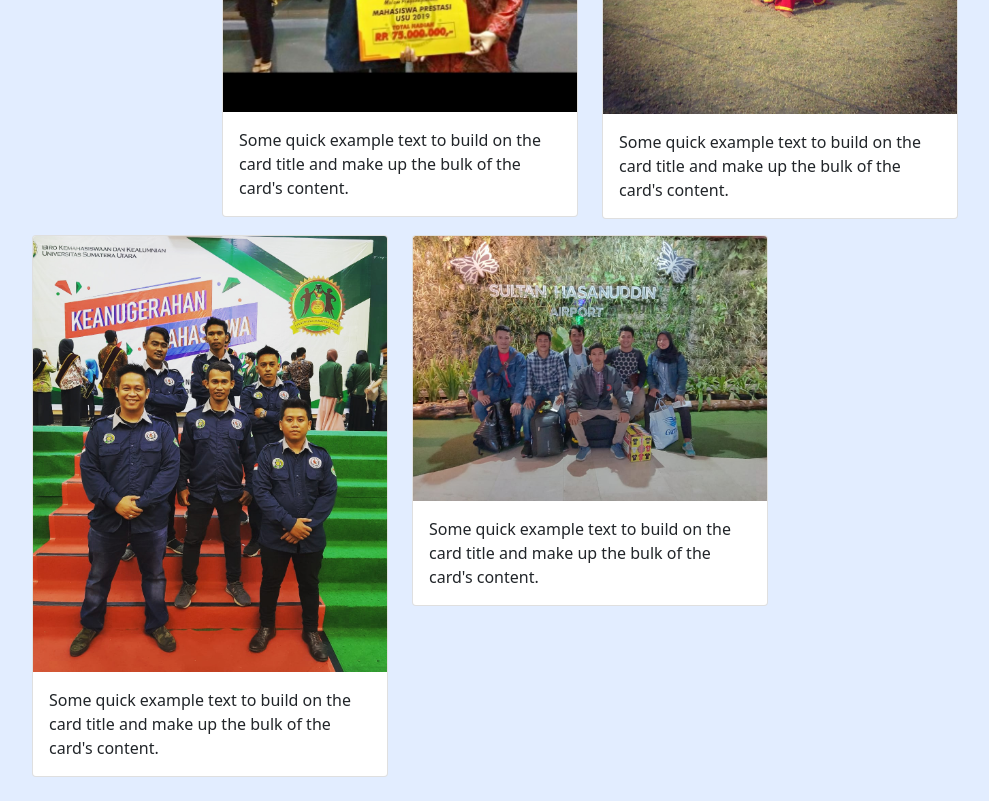
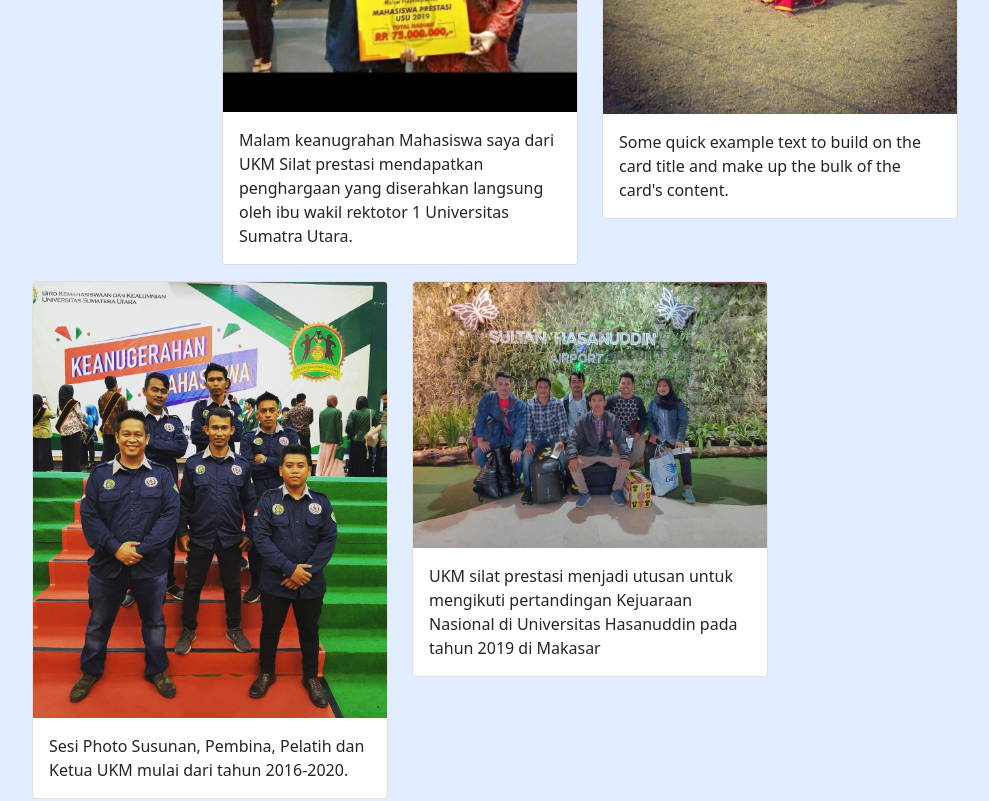
Before and after one commit to Fandi988/Fandi988.github.io, a plain HTML site: page index.html in a window 1280 px wide. Shown: the part 1720-2521 px from the top of the page, without its empty margins (240-1229 px from the left). Drawn offline with nearby package versions, Linux system fonts and the light colour scheme.

Commit message:
mengubah text di projects

```diff
--- a/index.html
+++ b/index.html
@@ -110,7 +110,7 @@
             <div class="card">
               <img src="img/projects/6.jpg" class="card-img-top" alt="Projects 6" />
               <div class="card-body">
-                <p class="card-text">Some quick example text to build on the card title and make up the bulk of the card's content.</p>
+                <p class="card-text">Malam keanugrahan Mahasiswa saya dari UKM Silat prestasi mendapatkan penghargaan yang diserahkan langsung oleh ibu wakil rektotor 1 Universitas Sumatra Utara.</p>
               </div>
             </div>
           </div>
@@ -126,7 +126,7 @@
             <div class="card">
               <img src="img/projects/7.jpg" class="card-img-top" alt="Projects 7" />
               <div class="card-body">
-                <p class="card-text">Some quick example text to build on the card title and make up the bulk of the card's content.</p>
+                <p class="card-text">Sesi Photo Susunan, Pembina, Pelatih dan Ketua UKM mulai dari tahun 2016-2020.</p>
               </div>
             </div>
           </div>
@@ -134,7 +134,7 @@
             <div class="card">
               <img src="img/projects/8.jpg" class="card-img-top" alt="Projects 8" />
               <div class="card-body">
-                <p class="card-text">Some quick example text to build on the card title and make up the bulk of the card's content.</p>
+                <p class="card-text">UKM silat prestasi menjadi utusan untuk mengikuti pertandingan Kejuaraan Nasional di Universitas Hasanuddin pada tahun 2019 di Makasar</p>
               </div>
             </div>
           </div>
```
